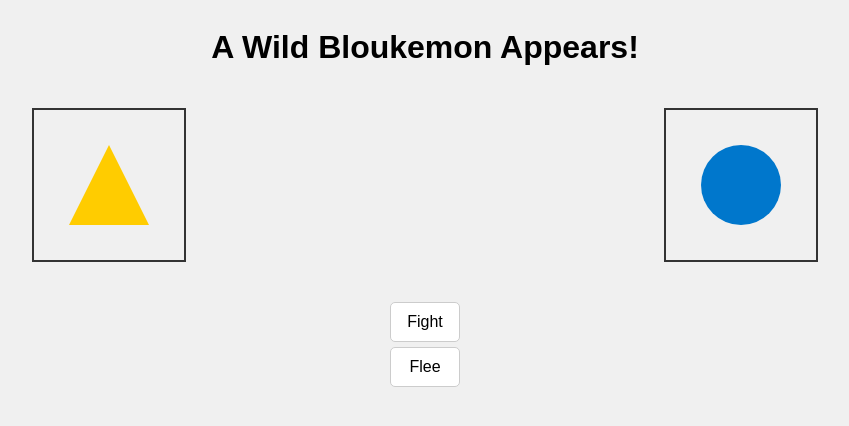
After one commit to GabrielCardoso76/Sky-Diamond, a Spring Boot app: page /battle in a window 1280 px wide. The commit adds this page. Shown: the top 426 px of the page, without its empty margins (215-1064 px from the left). Run offline with Spring Boot 4, Linux system fonts and the light colour scheme.

Commit message:
Adds a basic combat system to the game. When the player walks on tall grass tiles, there is a 40% chance of encountering a wild Bloukemon, triggering a battle.
Key changes:
- Modified `GameService` to include "tall grass" tiles and the logic for random battle encounters.
- Created a `BattleService` to manage the state of combat.
- Added a new `/battle` endpoint and a `battle.html` view to display the combat screen.
- Styled the battle screen and new map tiles in `game.css`.
- The combat is currently basic: "Fight" and "Flee" options end the battle and return the player to the map.

```diff
--- a/src/main/java/com/example/bloukemon/controller/GameController.java
+++ b/src/main/java/com/example/bloukemon/controller/GameController.java
@@ -1,5 +1,6 @@
 package com.example.bloukemon.controller;
 
+import com.example.bloukemon.service.BattleService;
 import com.example.bloukemon.service.GameService;
 import org.springframework.beans.factory.annotation.Autowired;
 import org.springframework.stereotype.Controller;
@@ -14,6 +15,9 @@ public class GameController {
     @Autowired
     private GameService gameService;
 
+    @Autowired
+    private BattleService battleService;
+
     @GetMapping("/")
     public String index(Model model) {
         model.addAttribute("map", gameService.getMap());
@@ -25,6 +29,20 @@ public class GameController {
     @PostMapping("/move")
     public String move(@RequestParam String direction) {
         gameService.movePlayer(direction);
+        if (gameService.isInBattle()) {
+            return "redirect:/battle";
+        }
+        return "redirect:/";
+    }
+
+    @GetMapping("/battle")
+    public String battle() {
+        return "battle";
+    }
+
+    @PostMapping("/battle/action")
+    public String battleAction(@RequestParam String action) {
+        battleService.handleBattleAction(action);
         return "redirect:/";
     }
 }
--- a/src/main/resources/static/css/game.css
+++ b/src/main/resources/static/css/game.css
@@ -36,6 +36,10 @@ body {
     background-color: #5a3a22; /* Brown for walls */
 }
 
+.tall-grass {
+    background-color: #2e8b57; /* Darker green for tall grass */
+}
+
 .player {
     background-color: #ff4136; /* Red for the player */
     border-radius: 50%;
@@ -71,3 +75,34 @@ body {
 .controls button:hover {
     background-color: #eee;
 }
+
+.battle-container {
+    display: flex;
+    justify-content: space-around;
+    width: 100%;
+    padding: 20px;
+}
+
+.bloukemon-display {
+    width: 150px;
+    height: 150px;
+    border: 2px solid #333;
+    display: flex;
+    justify-content: center;
+    align-items: center;
+}
+
+.bloukemon {
+    width: 80px;
+    height: 80px;
+}
+
+.wild {
+    background-color: #ffcc00; /* Yellow for wild Bloukemon */
+    clip-path: polygon(50% 0%, 0% 100%, 100% 100%); /* Triangle */
+}
+
+.player-bloukemon {
+    background-color: #0077cc; /* Blue for player's Bloukemon */
+    border-radius: 50%; /* Circle */
+}
--- /dev/null
+++ b/src/main/resources/templates/battle.html
@@ -0,0 +1,27 @@
+<!DOCTYPE html>
+<html xmlns:th="http://www.thymeleaf.org">
+<head>
+    <meta charset="UTF-8">
+    <title>Bloukemon Battle</title>
+    <link rel="stylesheet" type="text/css" th:href="@{/css/game.css}" />
+</head>
+<body>
+    <h1>A Wild Bloukemon Appears!</h1>
+    <div class="battle-container">
+        <div class="bloukemon-display">
+            <!-- Geometric shape for the wild Bloukemon -->
+            <div class="bloukemon wild"></div>
+        </div>
+        <div class="bloukemon-display">
+            <!-- Geometric shape for the player's Bloukemon -->
+            <div class="bloukemon player-bloukemon"></div>
+        </div>
+    </div>
+    <div class="controls">
+        <form th:action="@{/battle/action}" method="post">
+            <button type="submit" name="action" value="fight">Fight</button>
+            <button type="submit" name="action" value="flee">Flee</button>
+        </form>
+    </div>
+</body>
+</html>
--- a/src/main/resources/templates/index.html
+++ b/src/main/resources/templates/index.html
@@ -11,7 +11,7 @@
         <div class="map">
             <div th:each="row, rowStat : ${map}" class="map-row">
                 <div th:each="tile, colStat : ${row}"
-                     th:classappend="${tile == 1 ? 'wall' : 'path'} + ' ' + (${rowStat.index == playerY and colStat.index == playerX} ? 'player' : '')"
+                     th:classappend="${tile == 1 ? 'wall' : (tile == 2 ? 'tall-grass' : 'path')} + ' ' + (${rowStat.index == playerY and colStat.index == playerX} ? 'player' : '')"
                      class="tile">
                 </div>
             </div>
```
Also changed, not shown: src/main/java/com/example/bloukemon/service/BattleService.java (added, +16 -0 lines), src/main/java/com/example/bloukemon/service/GameService.java (+22 -0 lines), 1 other file.
